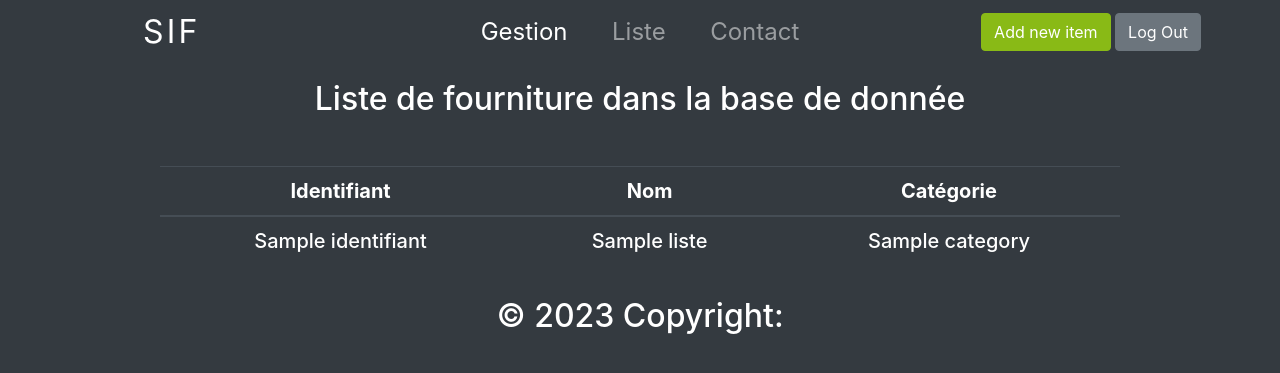
After one commit to Whavi/App_gestion, a Symfony app: template templates/pages/user/home.html.twig in a window 1280 px wide. The commit adds this page. Shown: the top 373 px of the page. Run offline with Twig, Linux system fonts and the light colour scheme; the template is opened without the code that fills it: most values are stand-ins (such as "Sample title", 1, 10 or a date in 2020); some libraries are stand-ins or nearby versions.

Commit message:
Tableau de la gestion est faite

```diff
--- a/templates/layouts/connected/_navbarConnected.html.twig
+++ b/templates/layouts/connected/_navbarConnected.html.twig
@@ -6,20 +6,20 @@
 <header class="site-navbar mt-2 bg-dark text-white">
 <div class="container-fluid">
   <div class="row align-items-center">
-    <div class="site-logo col-6"><a href="index.html">SIF</a>
+    <div class="site-logo col-6"><a href="{{path ("user_gestion")}}">SIF</a>
     </div>
     <nav class="mx-auto site-navigation">
       <ul class="site-menu js-clone-nav d-none d-xl-block ml-0 pl-0">
-        <li><a href="{{path ("app_main")}}" class="nav-link active">Accueil</a></li>
-        <li><a href="{{path ("app_main")}}">Liste</a></li>
-        <li><a href="{{path ("security.login")}}">Contact</a></li>
+        <li><a href="{{path ("user_gestion")}}" class="nav-link active">Gestion</a></li>
+        <li><a href="{{path ("user_gestion")}}">Liste</a></li>
+        <li><a href="{{path ("user_gestion")}}">Contact</a></li>
       </ul>
     </nav>
 
     <div class="right-cta-menu text-right d-flex aligin-items-center col-6">
       <div class="ml-auto">
-        <a href="{{path ("security.registration")}}" class="btn btn-primary border-width-2 d-none d-lg-inline-block"></span>Add new item</a>
-        <a href="{{path ("security.registration")}}" class="btn btn-primary border-width-2 d-none d-lg-inline-block"></span>Log Out</a>
+        <a href="{{path ("user_gestion_newItem")}}" class="btn btn-primary border-width-2 d-none d-lg-inline-block"></span>Add new item</a>
+        <a href="{{path ("security.logout")}}" class="btn btn-secondary border-width-2 d-none d-lg-inline-block"></span>Log Out</a>
       </div>
     </div>
   </div>
--- /dev/null
+++ b/templates/pages/user/home.html.twig
@@ -0,0 +1,20 @@
+{% extends "layouts/connected/baseConnected.html.twig" %}
+{% block title %} Gestion de fourniture - SIF {% endblock %}
+
+
+
+{% block body %}
+<h2 class = "text-center mt-4"> Liste de fourniture dans la base de donnée
+    <table class="table table-dark mt-5 w-75 mx-auto h5">
+        <thead>
+          <tr>
+            <th>Identifiant</th>
+            <th>Nom</th>
+            <th>Catégorie</th>
+          </tr>
+        </thead>
+    {% for liste in listes %}
+    <tr class = "text-center"> <td>{{liste.identifiant}}</td> <td>{{liste.name}}</td> <td>{{liste.category}}</td> </tr>
+    {% endfor %}
+    </table>
+{% endblock %}
--- /dev/null
+++ b/templates/pages/user/newItem.html.twig
@@ -0,0 +1 @@
+{% extends "layouts/connected/baseConnected.html.twig" %}
```
Also changed, not shown: src/Controller/UserController.php (+24 -0 lines), src/Repository/ProductRepository.php (+12 -0 lines), templates/pages/user/index.html.twig (deleted, +0 -20 lines).
